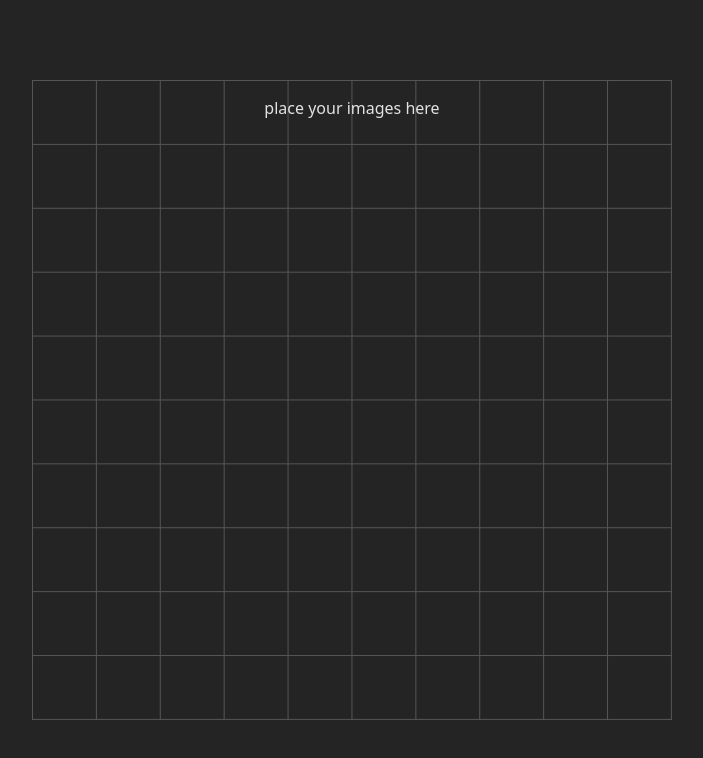
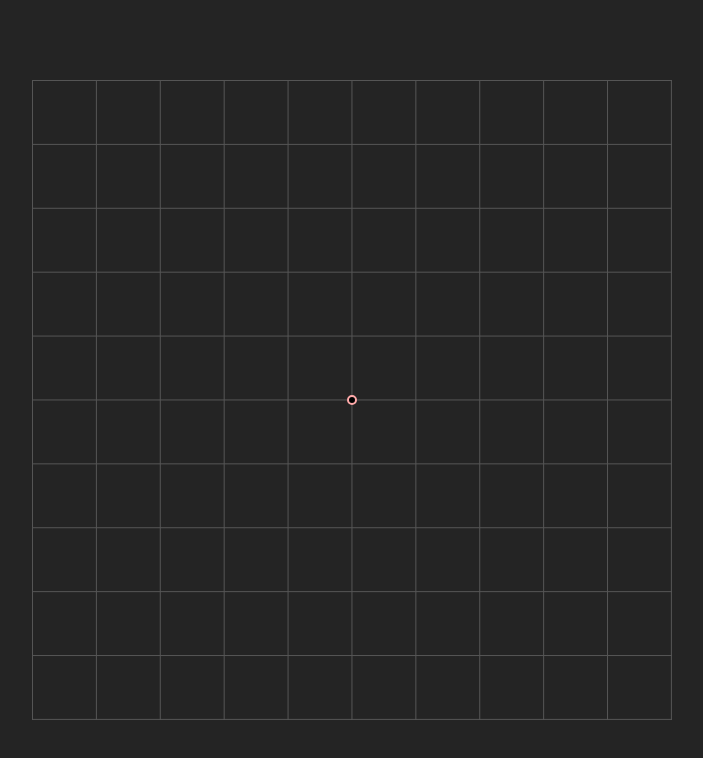
Before and after one commit to pbzona/svg-playground, a React (Vite) app: page / in a window 1280 px wide. Shown: the top 758 px of the page, without its empty margins (288-991 px from the left). Built offline with nearby package versions, Linux system fonts and the light colour scheme.

Commit message:
Add some default components

```diff
--- a/src/App.tsx
+++ b/src/App.tsx
@@ -1,10 +1,14 @@
 import "./App.css";
+import Dot from "./components/dot/dot";
+import Svg from "./components/svg/svg";
 
 function App() {
   return (
     <main>
       <div className="grid">
-        <p>place your images here</p>
+        <Svg>
+          <Dot x={320} y={320} />
+        </Svg>
       </div>
     </main>
   );
--- /dev/null
+++ b/src/components/dot/dot.tsx
@@ -0,0 +1,21 @@
+import "./dot.css";
+
+type DotProps = {
+  x: number;
+  y: number;
+  radius?: number;
+  stroke?: number;
+  color?: string;
+};
+
+export default function Dot({
+  x,
+  y,
+  radius = 4,
+  stroke = 2,
+  color = "#faa",
+}: DotProps) {
+  return (
+    <circle cx={x} cy={y} r={radius} strokeWidth={stroke} stroke={color} />
+  );
+}
--- /dev/null
+++ b/src/components/svg/svg.css
@@ -0,0 +1,7 @@
+svg {
+  position: absolute;
+  top: 0;
+  left: 0;
+  height: 100%;
+  width: 100%;
+}
--- /dev/null
+++ b/src/components/svg/svg.tsx
@@ -0,0 +1,10 @@
+import "./svg.css";
+
+export default function Svg({ children }: React.PropsWithChildren<unknown>) {
+  return (
+    <svg viewBox="0 0 640 640">
+      <title>SVG playground</title>
+      {children}
+    </svg>
+  );
+}
```
Also changed, not shown: src/components/dot/dot.css (added).
